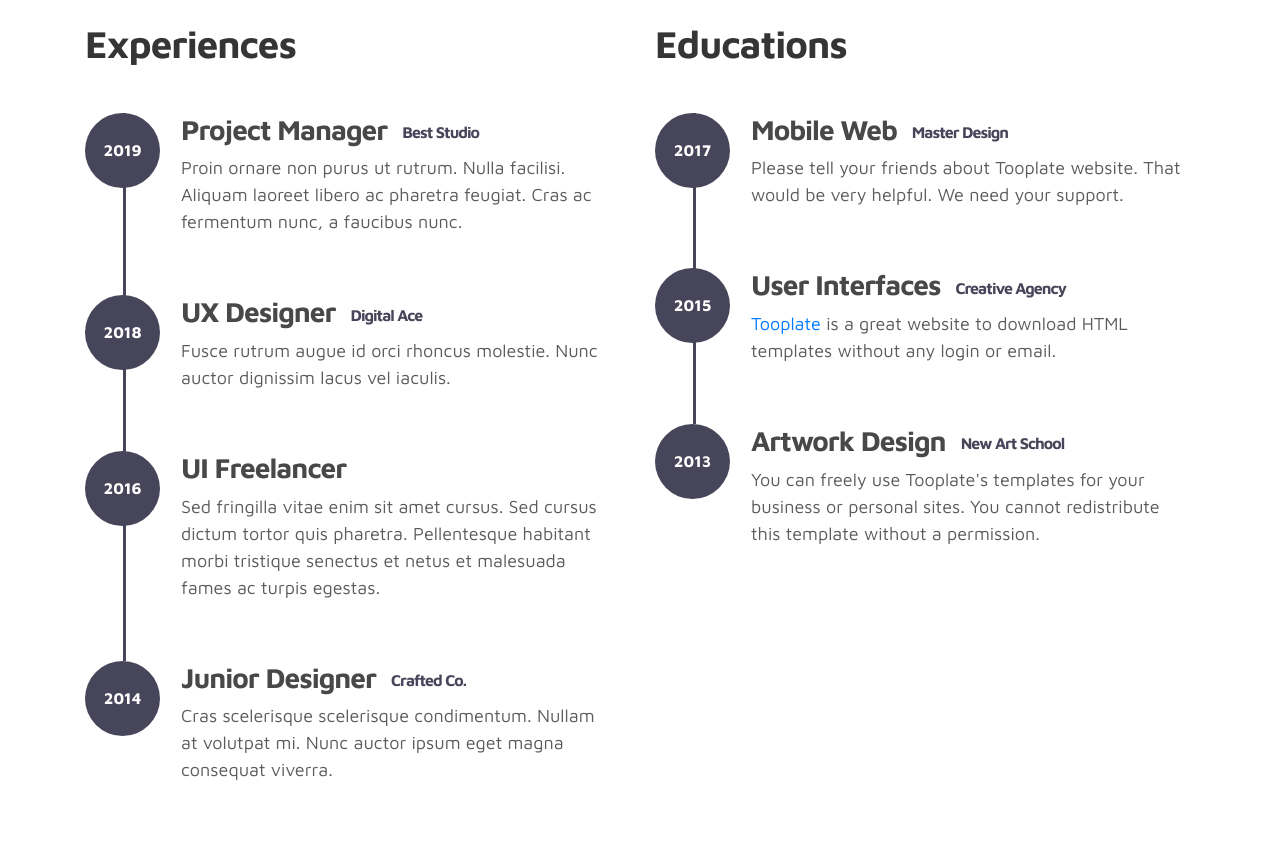
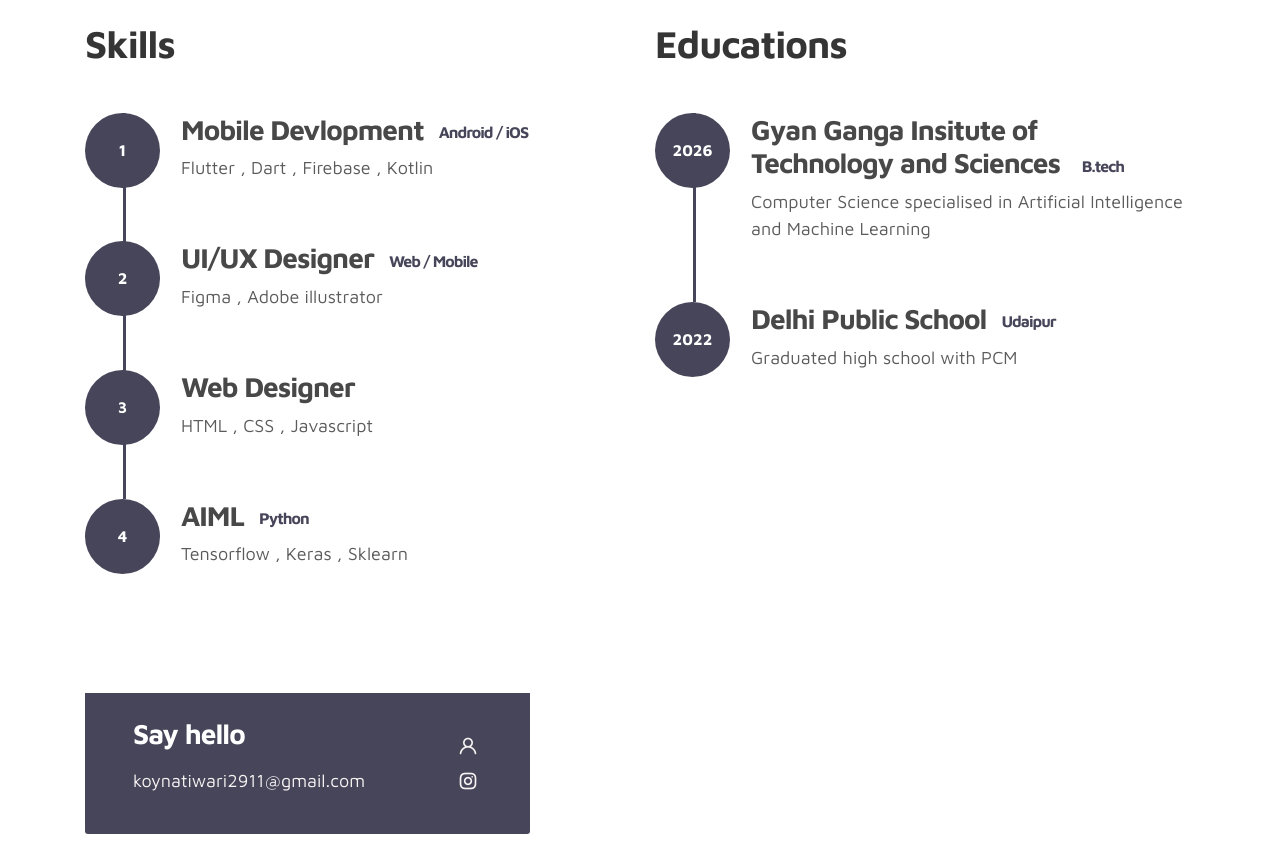
Before and after one commit to sawscal/portfolio, a plain HTML site: page index.html in a window 1280 px wide. Shown: the part 1660-2505 px from the top of the page. Drawn offline with Linux system fonts and the light colour scheme.

Commit message:
Update index.html

```diff
--- a/index.html
+++ b/index.html
@@ -6,7 +6,7 @@
     <meta name="description" content="">
     <meta name="author" content="">
 
-    <title>Marvel HTML Bootstrap 4 Template</title>
+    <title>Portfolio : Koyna Tiwari</title>
 
     <link rel="stylesheet" href="css/bootstrap.min.css">
     <link rel="stylesheet" href="css/unicons.css">
@@ -47,7 +47,7 @@ https://www.tooplate.com/view/2115-marvel
                         <a href="#project" class="nav-link"><span data-hover="Projects">Projects</span></a>
                     </li>
                     <li class="nav-item">
-                        <a href="#resume" class="nav-link"><span data-hover="Resume">Resume</span></a>
+                        <a href="#resume" class="nav-link"><span data-hover="Skills">Skills</span></a>
                     </li>
                     <li class="nav-item">
                         <a href="#contact" class="nav-link"><span data-hover="Contact">Contact</span></a>
@@ -73,21 +73,21 @@ https://www.tooplate.com/view/2115-marvel
 
                 <div class="col-lg-7 col-md-12 col-12 d-flex align-items-center">
                     <div class="about-text">
-                        <small class="small-text">h<span class="mobile-block">h</span></small>
+                        <small class="small-text"><span class="mobile-block"></span></small>
                         <h1 class="animated animated-text">
-                            <span class="mr-2">welcome</span>
+                            <span class="mr-2">I am a</span>
                                 <div class="animated-info">
-                                    <span class="animated-item">UI Speciliest</span>
+                                    <span class="animated-item">AI Engineer</span>
                                     <span class="animated-item">Web Designer</span>
-                                    <span class="animated-item">Flutter developer</span>
+                                    <span class="animated-item">Mobile developer</span>
                                 </div>
                         </h1>
 
                         <p> Step into a world where ideas evolve into experiences. These projects highlight creativity, strategy, and seamless execution, bringing visions to life.</p>
 
                         <div class="custom-btn-group mt-4">
-                          <a href="#" class="btn mr-lg-2 custom-btn"><i class='uil uil-file-alt'></i> Download Resume</a>
-                          <a href="#contact" class="btn custom-btn custom-btn-bg custom-btn-link">Get a free quote</a>
+                           <!-- <a href="#" class="btn mr-lg-2 custom-btn"><i class='uil uil-file-alt'></i> Download Resume</a>
+                          <a href="#contact" class="btn custom-btn custom-btn-bg custom-btn-link">Get a free quote</a> -->
                         </div>
                     </div>
                 </div>
@@ -151,51 +151,51 @@ https://www.tooplate.com/view/2115-marvel
     </section>
 
     <!-- FEATURES -->
-    <section class="resume py-5 d-lg-flex justify-content-center align-items-center" id="resume">
+     <section class="resume py-5 d-lg-flex justify-content-center align-items-center" id="resume">
         <div class="container">
             <div class="row">
 
                 <div class="col-lg-6 col-12">
-                  <h2 class="mb-4">Experiences</h2>
+                  <h2 class="mb-4">Skills</h2>
 
                     <div class="timeline">
                         <div class="timeline-wrapper">
                              <div class="timeline-yr">
-                                  <span>2019</span>
+                                  <span>1</span>
                              </div>
                              <div class="timeline-info">
-                                  <h3><span>Project Manager</span><small>Best Studio</small></h3>
-                                  <p>Proin ornare non purus ut rutrum. Nulla facilisi. Aliquam laoreet libero ac pharetra feugiat. Cras ac fermentum nunc, a faucibus nunc.</p>
+                                  <h3><span>Mobile Devlopment</span><small>Android / iOS</small></h3>
+                                  <p>Flutter , Dart , Firebase , Kotlin </p>
                              </div>
                         </div>
 
                         <div class="timeline-wrapper">
                             <div class="timeline-yr">
-                                <span>2018</span>
+                                <span>2</span>
                             </div>
                             <div class="timeline-info">
-                                <h3><span>UX Designer</span><small>Digital Ace</small></h3>
-                                <p>Fusce rutrum augue id orci rhoncus molestie. Nunc auctor dignissim lacus vel iaculis.</p>
+                                <h3><span>UI/UX Designer</span><small>Web / Mobile</small></h3>
+                                <p>Figma , Adobe illustrator</p>
                             </div>
                         </div>
 
                         <div class="timeline-wrapper">
                             <div class="timeline-yr">
-                                <span>2016</span>
+                                <span>3</span>
                             </div>
                             <div class="timeline-info">
-                                <h3><span>UI Freelancer</h3>
-                                <p>Sed fringilla vitae enim sit amet cursus. Sed cursus dictum tortor quis pharetra. Pellentesque habitant morbi tristique senectus et netus et malesuada fames ac turpis egestas.</p>
+                                <h3><span>Web Designer</h3>
+                                <p>HTML , CSS , Javascript</p>
                             </div>
                         </div>
 
                         <div class="timeline-wrapper">
                             <div class="timeline-yr">
-                                <span>2014</span>
+                                <span>4</span>
                             </div>
                             <div class="timeline-info">
-                                <h3><span>Junior Designer<small>Crafted Co.</small></h3>
-                                <p>Cras scelerisque scelerisque condimentum. Nullam at volutpat mi. Nunc auctor ipsum eget magna consequat viverra.</p>
+                                <h3><span>AIML<small>Python</small></h3>
+                                <p>Tensorflow , Keras , Sklearn</p>
                             </div>
                         </div>
 
@@ -208,25 +208,25 @@ https://www.tooplate.com/view/2115-marvel
                     <div class="timeline">
                         <div class="timeline-wrapper">
                              <div class="timeline-yr">
-                                  <span>2017</span>
+                                  <span>2026</span>
                              </div>
                              <div class="timeline-info">
-                                  <h3><span>Mobile Web</span><small>Master Design</small></h3>
-                                  <p>Please tell your friends about Tooplate website. That would be very helpful. We need your support.</p>
+                                  <h3><span>Gyan Ganga Insitute of Technology and Sciences </span><small>B.tech</small></h3>
+                                  <p>Computer Science specialised in Artificial Intelligence and Machine Learning</p>
                              </div>
                         </div>
 
                         <div class="timeline-wrapper">
                             <div class="timeline-yr">
-                                <span>2015</span>
+                                <span>2022</span>
                             </div>
                             <div class="timeline-info">
-                                <h3><span>User Interfaces</span><small>Creative Agency</small></h3>
-                                <p><a rel="nofollow" href="https://www.facebook.com/tooplate">Tooplate</a> is a great website to download HTML templates without any login or email.</p>
+                                <h3><span>Delhi Public School</span><small>Udaipur</small></h3>
+                                <p>Graduated high school with PCM</p>
                             </div>
                         </div>
 
-                        <div class="timeline-wrapper">
+                        <!-- <div class="timeline-wrapper">
                             <div class="timeline-yr">
                                 <span>2013</span>
                             </div>
@@ -234,7 +234,7 @@ https://www.tooplate.com/view/2115-marvel
                                 <h3><span>Artwork Design</span><small>New Art School</small></h3>
                                 <p>You can freely use Tooplate's templates for your business or personal sites. You cannot redistribute this template without a permission.</p>
                             </div>
-                        </div>
+                        </div>-->
 
                     </div>
                 </div>
@@ -249,26 +249,26 @@ https://www.tooplate.com/view/2115-marvel
         <div class="row">
 
           <div class="col-lg-5 mr-lg-5 col-12">
-            <div class="google-map w-100">
+            <!-- <div class="google-map w-100">
               <iframe src="https://www.google.com/maps/embed?pb=!1m18!1m12!1m3!1d12088.558402180099!2d-73.99373482142036!3d40.75895421922642!2m3!1f0!2f0!3f0!3m2!1i1024!2i768!4f13.1!3m3!1m2!1s0x89c25855b8fb3083%3A0xa0f9aef176042a5c!2sTheater+District%2C+New+York%2C+NY%2C+USA!5e0!3m2!1sen!2smm!4v1549875377188" width="400" height="300" frameborder="0" style="border:0" allowfullscreen></iframe>
-            </div>
+            </div> -->
 
             <div class="contact-info d-flex justify-content-between align-items-center py-4 px-lg-5">
                 <div class="contact-info-item">
                   <h3 class="mb-3 text-white">Say hello</h3>
-                  <p class="footer-text mb-0">010 020 0960</p>
-                  <p><a href="mailto:hello@company.co">hello@company.co</a></p>
+                  <p class="footer-text mb-0"></p>
+                  <p><a href="mailto:hello@company.co">koynatiwari2911@gmail.com</a></p>
                 </div>
 
                 <ul class="social-links">
-                     <li><a href="#" class="uil uil-dribbble" data-toggle="tooltip" data-placement="left" title="Dribbble"></a></li>
+                     <li><a href="https://www.linkedin.com/in/koyna-tiwari-5594352a3" class="uil uil-user" data-toggle="tooltip" data-placement="left" title="linkedin"></a></li>
                      <li><a href="#" class="uil uil-instagram" data-toggle="tooltip" data-placement="left" title="Instagram"></a></li>
-                     <li><a href="#" class="uil uil-youtube" data-toggle="tooltip" data-placement="left" title="Youtube"></a></li>
+                     <!-- <li><a href="#" class="uil uil-file-alt" data-toggle="tooltip" data-placement="left" title="Youtube"></a></li> -->
                 </ul>
             </div>
           </div>
 
-          <div class="col-lg-6 col-12">
+          <!-- <div class="col-lg-6 col-12">
             <div class="contact-form">
               <h2 class="mb-4">Interested to work together? Let's talk</h2>
 
@@ -292,7 +292,7 @@ https://www.tooplate.com/view/2115-marvel
                 </div>
               </form>
             </div>
-          </div>
+          </div> -->
 
         </div>
       </div>
@@ -304,8 +304,8 @@ https://www.tooplate.com/view/2115-marvel
                <div class="row">
 
                     <div class="col-lg-12 col-12">
-                        <p class="copyright-text text-center">Copyright &copy; 2019 Company Name . All rights reserved</p>
-                        <p class="copyright-text text-center">Designed by <a rel="nofollow" href="https://www.facebook.com/tooplate">Tooplate</a></p>
+                        <p class="copyright-text text-center">Copyright &copy; 2024 Koyna Tiwari . All rights reserved</p>
+                        <!-- <p class="copyright-text text-center">Designed by <a rel="nofollow" href="https://www.facebook.com/tooplate">Tooplate</a></p> -->
                     </div>
 
                </div>
```
